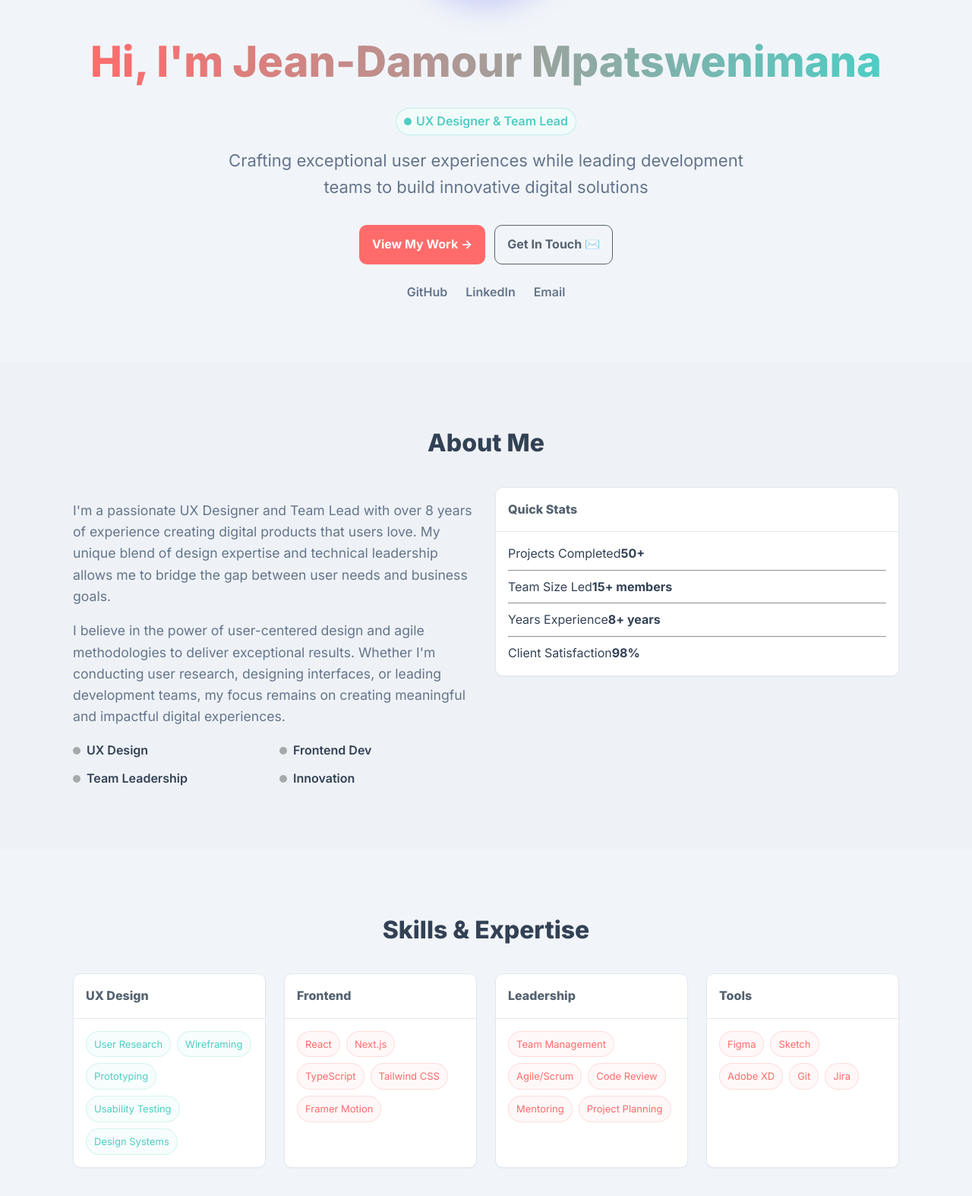
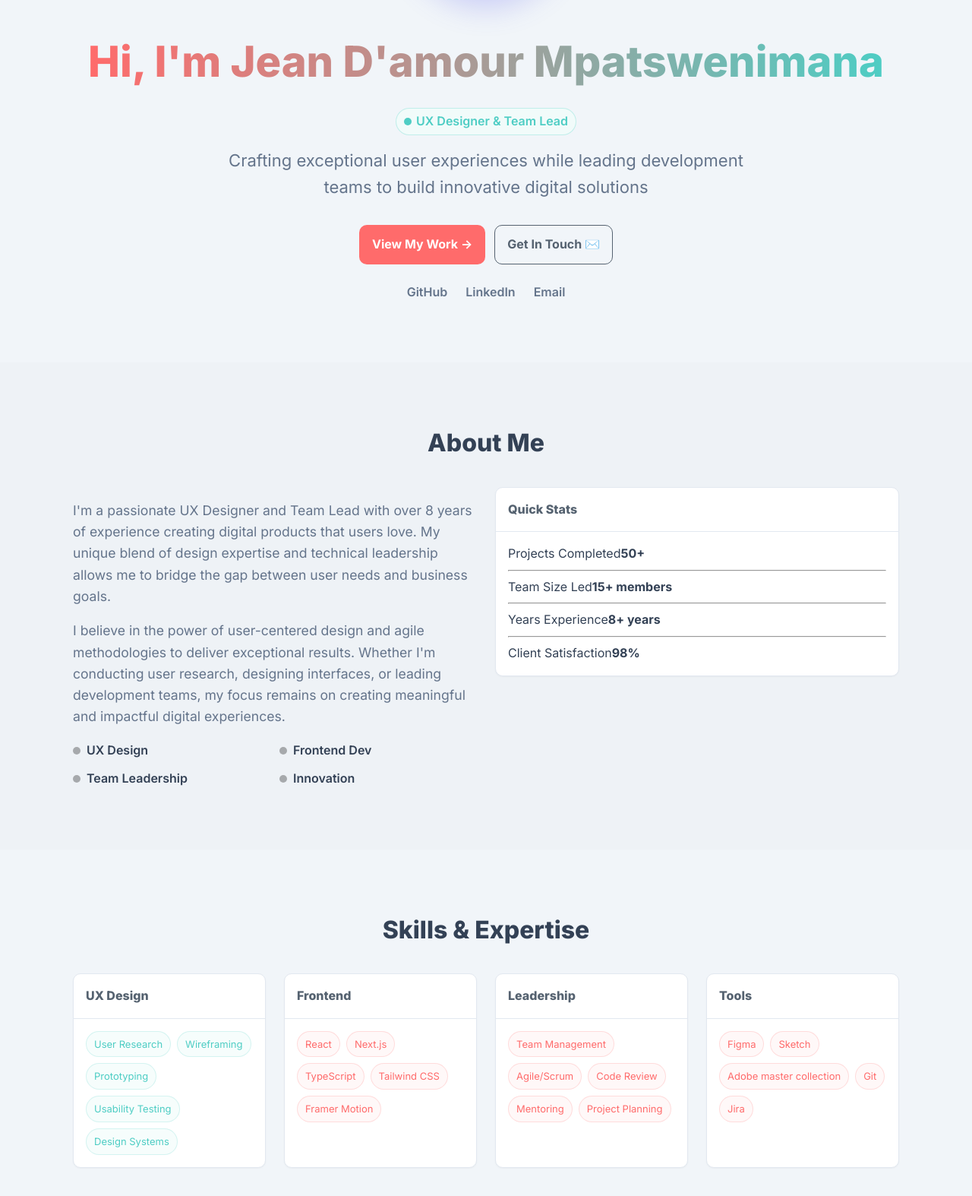
Before and after one commit to JDamour/profile, a plain HTML site: page index.html in a window 1280 px wide. Shown: the part 368-1942 px from the top of the page at 76% size. Drawn offline with Linux system fonts and the light colour scheme.

Commit message:
updating new website

```diff
--- a/index.html
+++ b/index.html
@@ -525,7 +525,7 @@
       <img class="hero__avatar" src="https://avatars.githubusercontent.com/u/10071875?v=4" alt="Jean-Damour Profile Picture" loading="lazy">
 
       <!-- Title moved below the image -->
-      <h1 class="hero__title"><span class="gradient">Hi, I'm Jean-Damour Mpatswenimana</span></h1>
+      <h1 class="hero__title"><span class="gradient">Hi, I'm Jean D'amour Mpatswenimana</span></h1>
 
       <!-- Badge moved after title -->
       <div class="badge">
@@ -617,7 +617,7 @@
           <div class="card__content chips">
             <span class="chip">Figma</span>
             <span class="chip">Sketch</span>
-            <span class="chip">Adobe XD</span>
+            <span class="chip">Adobe master collection</span>
             <span class="chip">Git</span>
             <span class="chip">Jira</span>
           </div>
```
